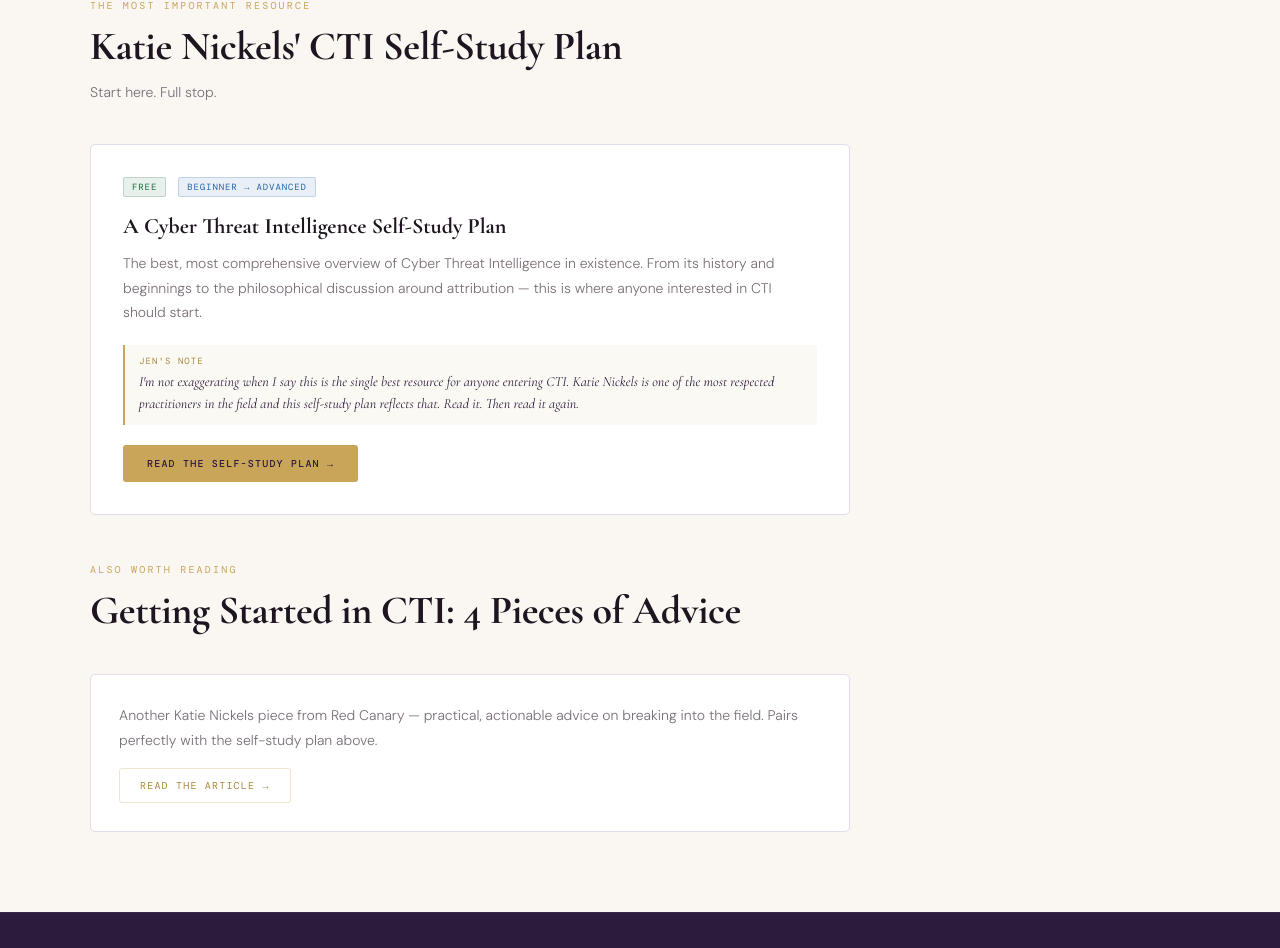
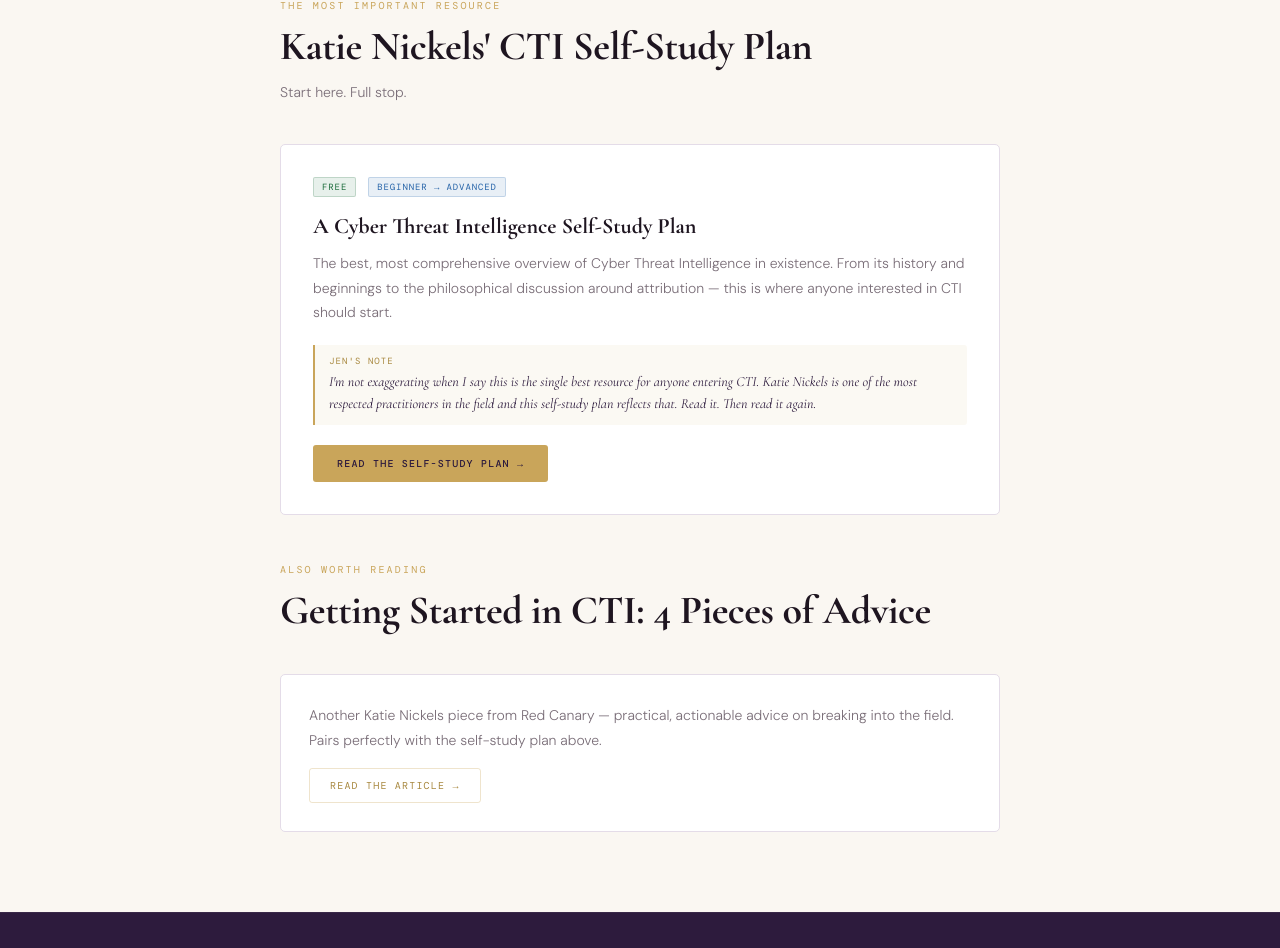
Before and after one commit to CTIJen/ctijen-site, a Next.js app: page /where-to-start in a window 1280 px wide. Shown: the part 455-1403 px from the top of the page. Built offline with nearby package versions, Linux system fonts and the light colour scheme.

Commit message:
centered where to start

```diff
--- a/src/app/where-to-start/page.tsx
+++ b/src/app/where-to-start/page.tsx
@@ -13,6 +13,7 @@
       <GradientRule />
       <section style={{ padding: '80px 48px', background: 'var(--cream)' }}>
         <PageContainer>
+          <div style={{ maxWidth: '720px', margin: '0 auto' }}>
             <SectionHeader
               number="The most important resource"
               title="Katie Nickels' CTI Self-Study Plan"
@@ -20,7 +21,7 @@
             />
             <div style={{
               background: 'var(--warm-white)', border: '1px solid var(--border)',
-            borderRadius: '5px', padding: '32px', maxWidth: '760px',
+              borderRadius: '5px', padding: '32px',
             }}>
             <div style={{ display: 'flex', gap: '12px', flexWrap: 'wrap', marginBottom: '16px' }}>
               <span style={{ fontFamily: "'DM Mono', monospace", fontSize: '9px', letterSpacing: '0.1em', textTransform: 'uppercase', padding: '3px 8px', borderRadius: '2px', background: 'rgba(26,107,58,0.1)', color: '#1a6b3a', border: '1px solid rgba(26,107,58,0.2)' }}>Free</span>
@@ -48,7 +49,7 @@
 
             <div style={{ marginTop: '48px' }}>
               <SectionHeader number="Also worth reading" title="Getting Started in CTI: 4 Pieces of Advice" />
-            <div style={{ background: 'var(--warm-white)', border: '1px solid var(--border)', borderRadius: '5px', padding: '28px', maxWidth: '760px' }}>
+              <div style={{ background: 'var(--warm-white)', border: '1px solid var(--border)', borderRadius: '5px', padding: '28px' }}>
               <p style={{ fontSize: '14px', color: 'var(--mid)', lineHeight: 1.75, fontWeight: 300, marginBottom: '16px' }}>
                 Another Katie Nickels piece from Red Canary — practical, actionable advice on breaking into the field.
                 Pairs perfectly with the self-study plan above.
@@ -58,6 +59,7 @@
                 style={{ fontFamily: "'DM Mono', monospace", fontSize: '10px', letterSpacing: '0.12em', textTransform: 'uppercase', color: 'var(--gold-dim)', textDecoration: 'none', border: '1px solid rgba(201,165,90,0.3)', borderRadius: '3px', padding: '10px 20px', display: 'inline-block' }}>
                 Read the article →
               </a>
+              </div>
             </div>
           </div>
         </PageContainer>
```
Lines whose indentation alone changed are shown as unchanged.
